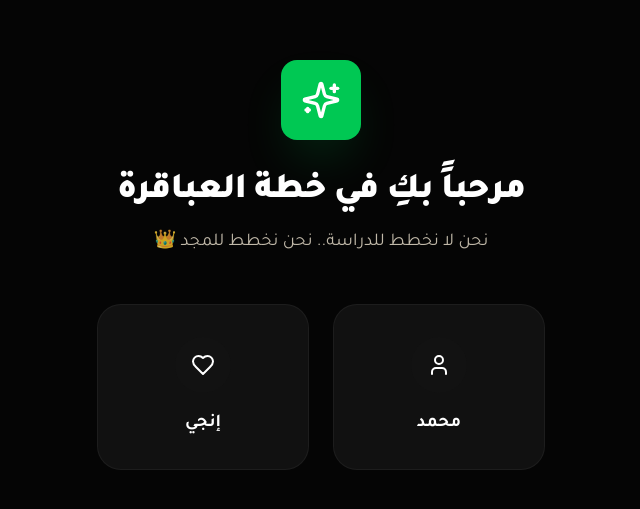
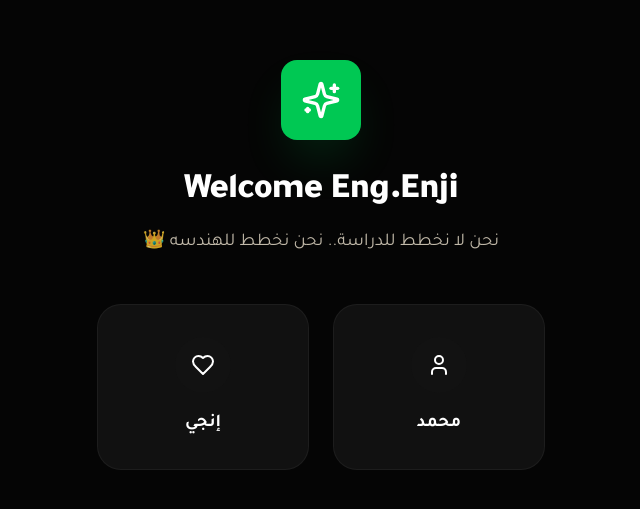
Before and after one commit to m0hvmedali/enjisp, a Next.js app: page / in a window 1280 px wide. Shown: the part 135-644 px from the top of the page, without its empty margins (319-959 px from the left). Built offline with nearby package versions, Linux system fonts and the light colour scheme; no server answers.

Commit message:
feat: automated cloud sync by user name (zero-input mode)

```diff
--- a/app/MainApp.tsx
+++ b/app/MainApp.tsx
@@ -40,8 +40,8 @@ export default function MainApp() {
                         <Sparkles className="text-white w-10 h-10" />
                     </div>
 
-                    <h1 className="text-4xl font-black font-arabic text-white mb-4 tracking-tight">مرحباً بكِ في خطة العباقرة</h1>
-                    <p className="text-organic-beige font-arabic mb-12 text-lg opacity-80">نحن لا نخطط للدراسة.. نحن نخطط للمجد 👑</p>
+                    <h1 className="text-4xl font-black font-arabic text-white mb-4 tracking-tight">Welcome Eng.Enji</h1>
+                    <p className="text-organic-beige font-arabic mb-12 text-lg opacity-80">نحن لا نخطط للدراسة.. نحن نخطط للهندسه 👑</p>
 
                     <div className="grid grid-cols-2 gap-6">
                         <button
@@ -82,12 +82,12 @@ export default function MainApp() {
                     >
                         <Menu size={24} className="text-organic-green group-hover:scale-105 transition-transform" />
                     </button>
-                    <h2 className="text-xl font-black font-arabic text-white tracking-wide">إنجي هانم <span className="text-organic-green">.</span></h2>
+                    <h2 className="text-xl font-black font-arabic text-white tracking-wide">Enji <span className="text-organic-green">.</span></h2>
                 </div>
                 <div className="flex items-center gap-3">
                     <div className="px-4 py-2 bg-organic-green/10 rounded-full border border-organic-green/20 flex items-center gap-2">
                         <Sparkles size={16} className="text-organic-green" />
-                        <span className="text-xs font-bold text-organic-green">نسخة العباقرة</span>
+                        <span className="text-xs font-bold text-organic-green">Enji App</span>
                     </div>
                 </div>
             </header>
--- a/app/subject/[id]/page.tsx
+++ b/app/subject/[id]/page.tsx
@@ -79,7 +79,7 @@ export default function SubjectPage() {
     const handleToggleMission = (missionId: string, missionTitle: string) => {
         toggleMission(missionId);
         if (!completedMissions[missionId]) {
-            toast.success(`عاش يا بطل: ${missionTitle}`, {
+            toast.success(`عاش يا هندسه: ${missionTitle}`, {
                 icon: '🔥',
                 style: {
                     borderRadius: '12px',
--- a/components/Sidebar.tsx
+++ b/components/Sidebar.tsx
@@ -47,7 +47,7 @@ export default function Sidebar() {
                 <div className="p-8 flex items-center justify-between border-b border-white/5">
                     <h1 className="text-2xl font-black font-arabic text-white italic tracking-tighter flex items-center gap-2">
                         <span className="w-3 h-3 bg-organic-green rounded-full animate-pulse"></span>
-                        خطة العباقرة
+                        Enji App
                     </h1>
                     <button
                         onClick={toggleSidebar}
--- a/components/tabs/HomeTab.tsx
+++ b/components/tabs/HomeTab.tsx
@@ -78,7 +78,7 @@ export default function HomeTab() {
                     <div className="relative z-20 p-8 flex flex-col justify-end h-full min-h-[200px]">
                         <div className="flex items-center gap-3 mb-4">
                             <span className="px-3 py-1 bg-organic-green text-organic-dark font-black text-[10px] rounded-full uppercase tracking-wider">
-                                مهمة اليوم
+                                Focus
                             </span>
                         </div>
                         <h2 className="text-3xl font-black font-arabic text-white mb-2">ابحثي في أسرار الكيمياء 🧪</h2>
@@ -116,7 +116,6 @@ export default function HomeTab() {
                                 src={subject.scheduleImage || 'https://images.unsplash.com/photo-1614728263952-84ea206f99b6?auto=format&fit=crop&q=80'}
                                 className="absolute inset-0 w-full h-full object-cover transition-transform duration-700 group-hover:scale-110 opacity-60"
                                 alt={subject.name}
-                                style={{ filter: 'grayscale(100%)' }}
                             />
 
                             {/* Organic Overlay */}
```
